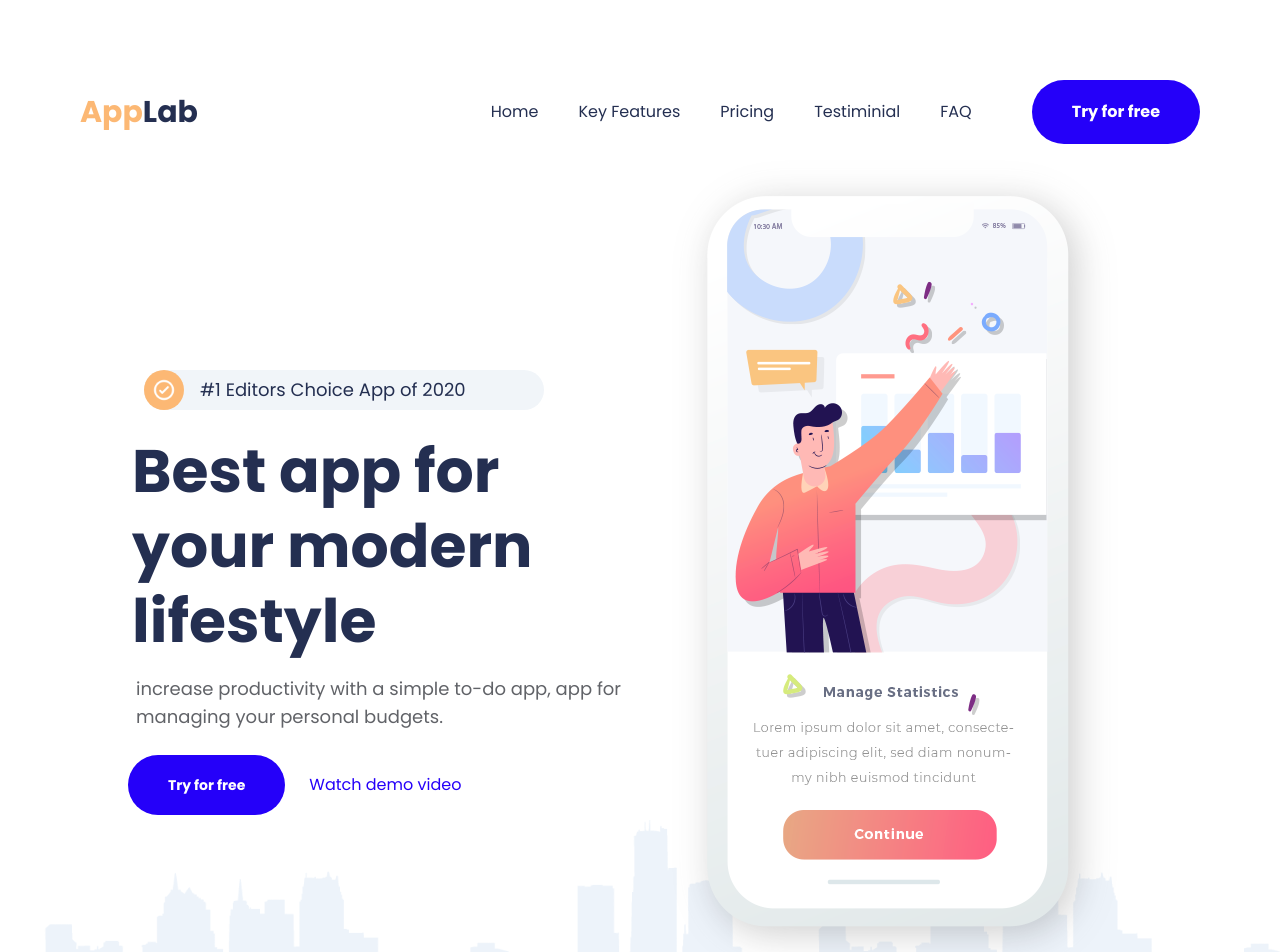
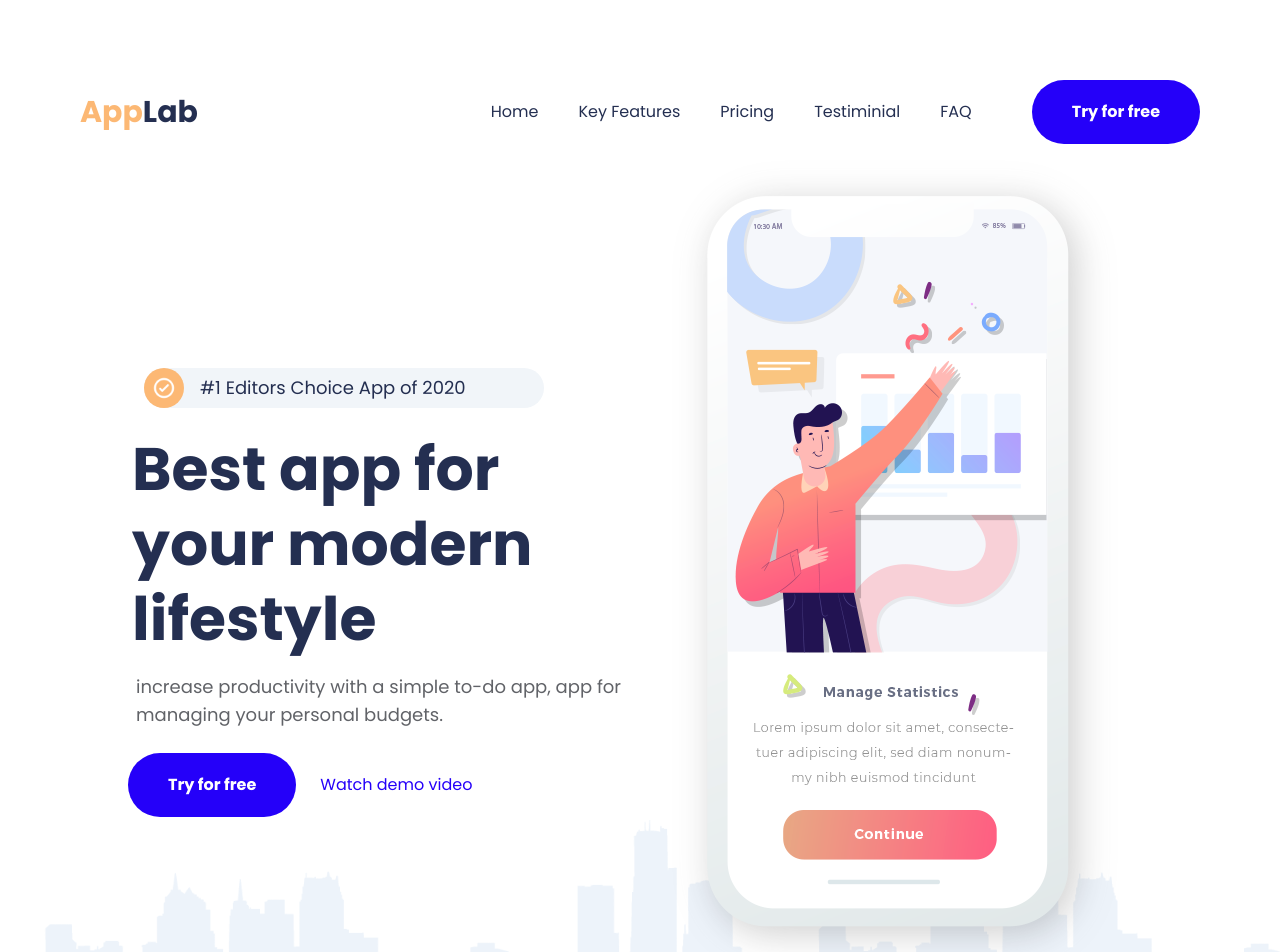
Before and after one commit to mayur-ranium/firbase-setup, a Vue app: page / in a window 1280 px wide. Shown: the top 952 px of the page. Built offline with nearby package versions, Linux system fonts and the light colour scheme.

Commit message:
spacing issue related with margin is solved

```diff
--- a/src/components/topsection.vue
+++ b/src/components/topsection.vue
@@ -1,4 +1,5 @@
 <template>
+
 <div class="best-app-section bg-hero bg-contain bg-bottom bg-no-repeat">
     <div class="container w-full flex-wrap lg:flex lg:justify-between items-center mx-auto pb-10 mt-32 lg:mt-0 lg:px-32">
     <div class="mt-12 w-full lg:w-1/2 text-center lg:text-left">
@@ -18,7 +19,7 @@
         increase productivity with a simple to-do app, app for managing your personal budgets.
     </p>
     <div class= "lg:flex items-center text-center flex-wrap text-sm mt-6">
-         <div class="bg-dark-blue text-sm text-base font-bold py-2 px-0 lg:px-10 lg:py-5 w-40 mx-auto lg:mx-0 lg:w-auto text-white rounded-full cursor-pointer" >
+         <div class="bg-dark-blue text-base font-bold py-2 px-0 lg:px-10 lg:py-5 w-40 mx-auto lg:mx-0 lg:w-auto text-white rounded-full cursor-pointer" >
          Try for free
      </div>
         <div class="text-dark-blue mt-4 lg:mt-0 lg:ml-6 text-base cursor-pointer">Watch demo video</div>
--- a/tailwind.config.js
+++ b/tailwind.config.js
@@ -7,7 +7,6 @@ module.exports = {
     extend: {
       backgroundImage: theme => ({
         'hero': "url('/src/assets/skyline.png')",
-        'heroVector': "url('/src/assets/hero-vector.png')",
         'smartSearchbg': "url('/src/assets/smart-search-bg.png')",
       }),
       colors: {
```
